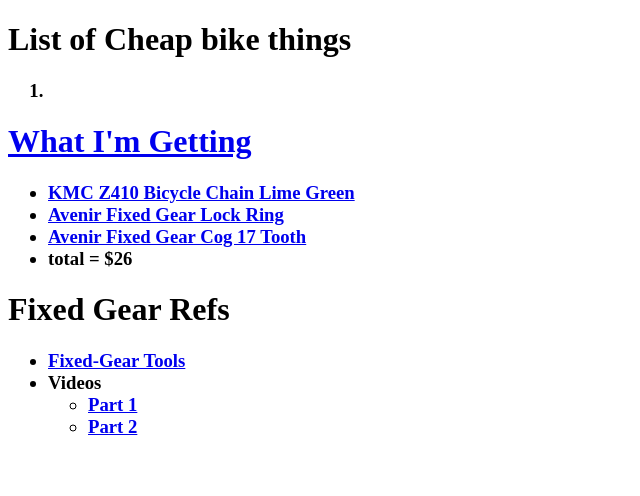
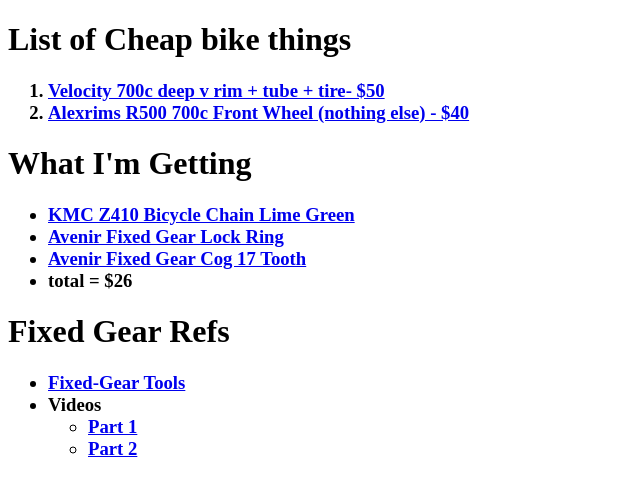
Before and after one commit to addcn14/bikes, a plain HTML site: page index.html in a window 1280 px wide. Shown: the whole page, without its empty margins (0-640 px from the left). Drawn offline with Linux system fonts and the light colour scheme.

Commit message:
Update index.html

```diff
--- a/index.html
+++ b/index.html
@@ -7,7 +7,8 @@
 <Body>
   <h1>List of Cheap bike things</h1>
   <h3> <ol>
-    <li> <a href = "http://sfbay.craigslist.org/eby/bik/4495067735.html" Velocity 700c deep v rim - $50</a></li>
+    <li> <a href = "http://sfbay.craigslist.org/eby/bik/4495067735.html">Velocity 700c deep v rim + tube + tire- $50 </a></li>
+    <li> <a href = "http://sfbay.craigslist.org/sby/bik/4486621766.html">Alexrims R500 700c Front Wheel (nothing else) - $40</a></li>
   </ol></h3>
   <h1>What I'm Getting</h1>
   <h3> <ul>
```
